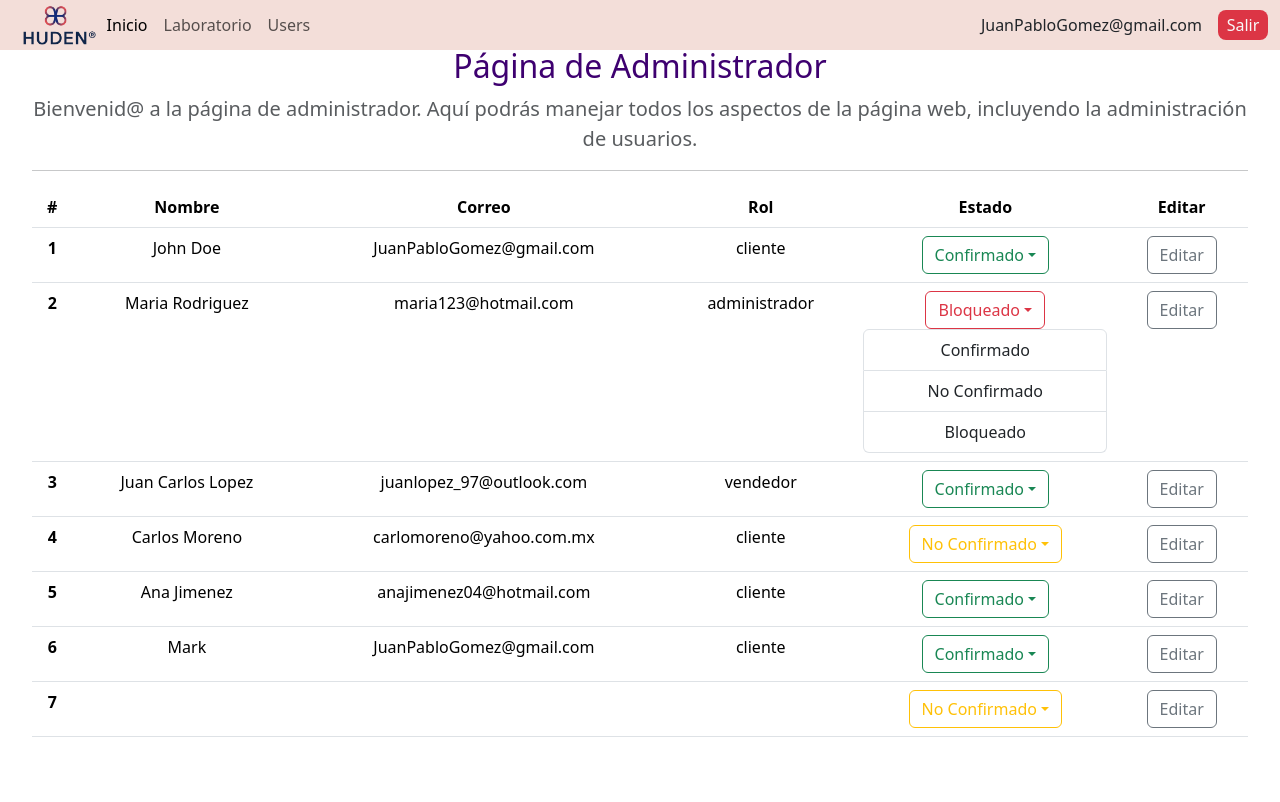
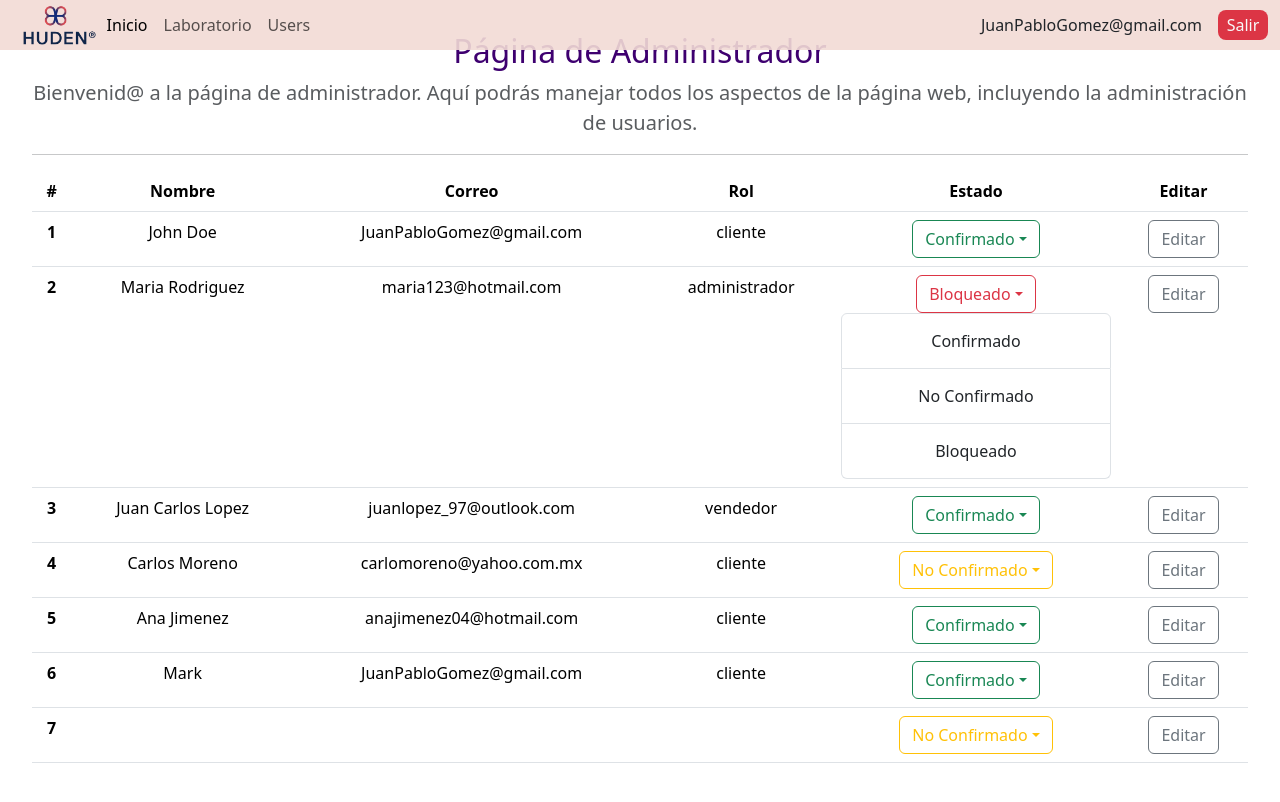
Before and after one commit to endyleyms/HUDEN, a React (Vite) app: page /admin in a window 1280 px wide. Both pictures are taken after a click on the button "Bloqueado". Shown: the top 802 px of the page. Built offline with nearby package versions, Linux system fonts and the light colour scheme.

Commit message:
fixing drop component

```diff
--- a/src/Components/Dropdown.jsx
+++ b/src/Components/Dropdown.jsx
@@ -3,11 +3,14 @@ import React, { useState } from 'react'
 function Dropdown({user}) {
   const [selected, setSecelted]= useState(user?.status);
   const [show, setShow]= useState(false);
-  console.log("show", show)
+
+  //funcion para seleccionar status y se oculte el drop
   const handleSelect = (status) => {
     setSecelted(status);
     setShow(!show);
   };
+
+  //funcion manejadora de adición de clase de estilos
   const getButtonClass = (status) => {
     if (status === 'Confirmado') {
       return 'btn-outline-success';
@@ -18,7 +21,7 @@ function Dropdown({user}) {
     }
   };
   return (
-    <div class="dropdown">
+    <div>
       <button
         type="button"
         className={`btn dropdown-toggle ${getButtonClass(selected)}`}
@@ -29,21 +32,21 @@ function Dropdown({user}) {
         {selected}
       </button>
       {show &&
-        <ul class="list-group">
-          <li className={`list-group-item ${selected === 'Confirmado'}`}>
-            <a onClick={() => handleSelect('Confirmado')}>
+        <ul className="list-group">
+          <li className={`list-group-item`}>
+            <button type="button" className='btn' onClick={() => handleSelect('Confirmado')}>
               Confirmado
-            </a>
+            </button>
           </li>
-          <li className={`list-group-item ${selected === 'No Confirmado'}`}>
-            <a onClick={() => handleSelect('No Confirmado')}>
+          <li className={`list-group-item`}>
+            <button type="button" className='btn' onClick={() => handleSelect('No Confirmado')}>
               No Confirmado
-            </a>
+            </button>
           </li>
-          <li className={`list-group-item ${selected === 'Bloqueado'}`}>
-            <a onClick={() => handleSelect('Bloqueado')} >
+          <li className={`list-group-item`}>
+            <button type="button" className='btn' onClick={() => handleSelect('Bloqueado')} >
               Bloqueado
-            </a>
+            </button>
           </li>
         </ul>
       }
```
